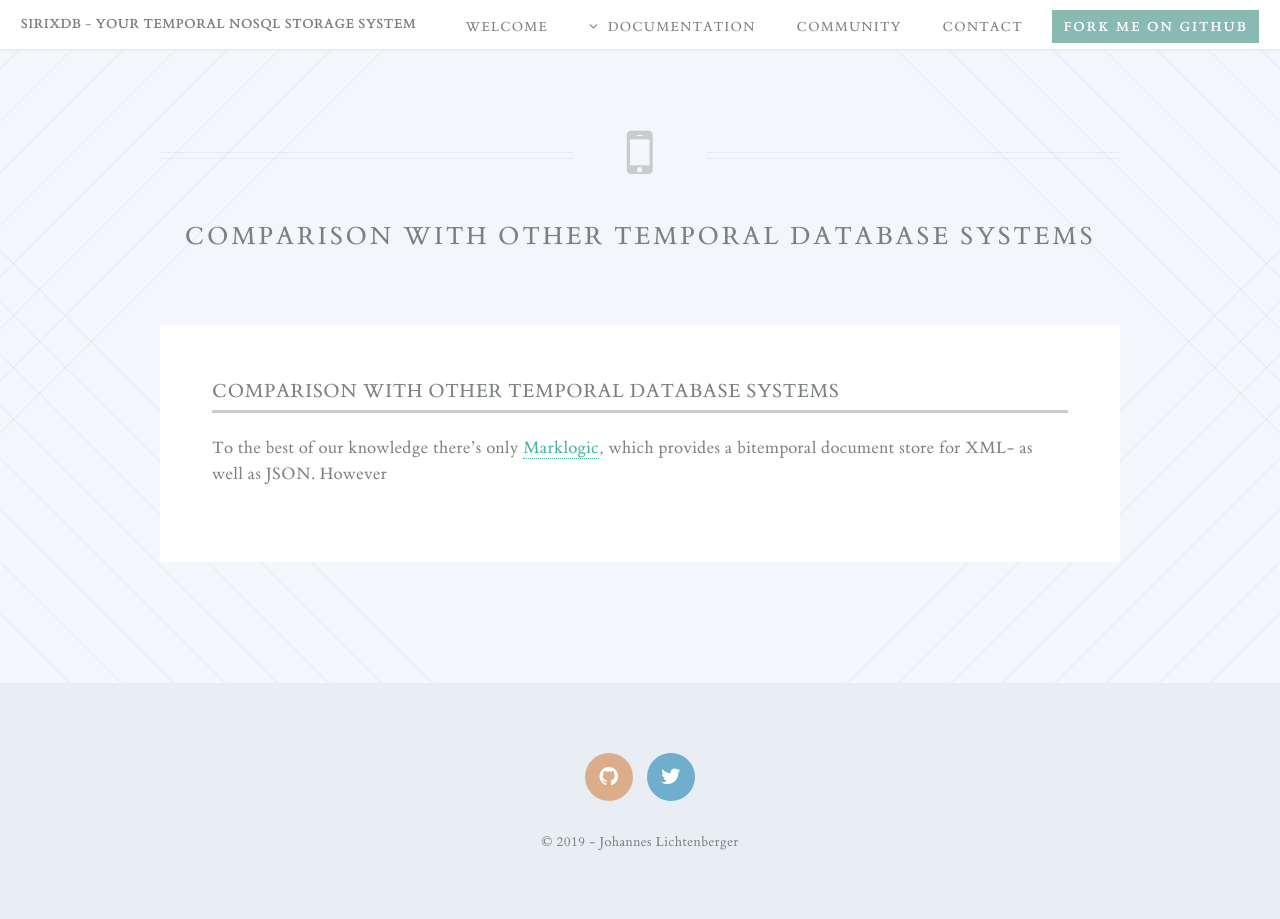
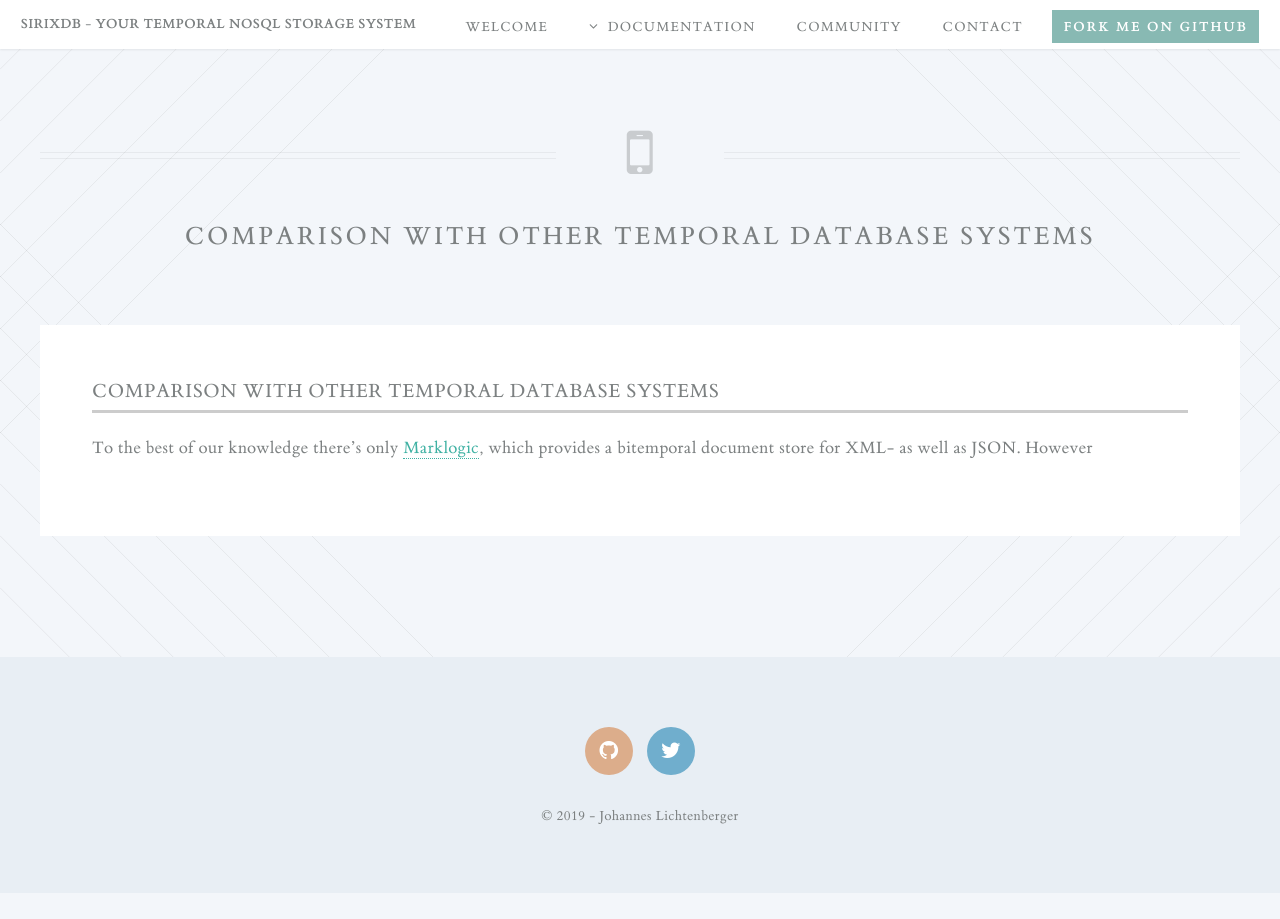
Before and after one commit to sirixdb/sirixdb.github.io, a Jekyll site: the page built from comparison.md, in a window 1280 px wide. Built offline with Jekyll 4.4.1, drawn with Linux system fonts in a browser that asks for light colours; our own code applies the rules of GitHub Pages for plain Markdown files.

Commit message:
Update style.css

```diff
--- a/css/style.css
+++ b/css/style.css
@@ -1138,6 +1138,12 @@
 			width: 5em;
 		}
 
+.container {
+ margin-left:auto;
+ margin-right:auto;
+ width:1200px;
+}
+
 blockquote {
     margin-block-end: 21px;
     margin-block-start: 21px;
```
